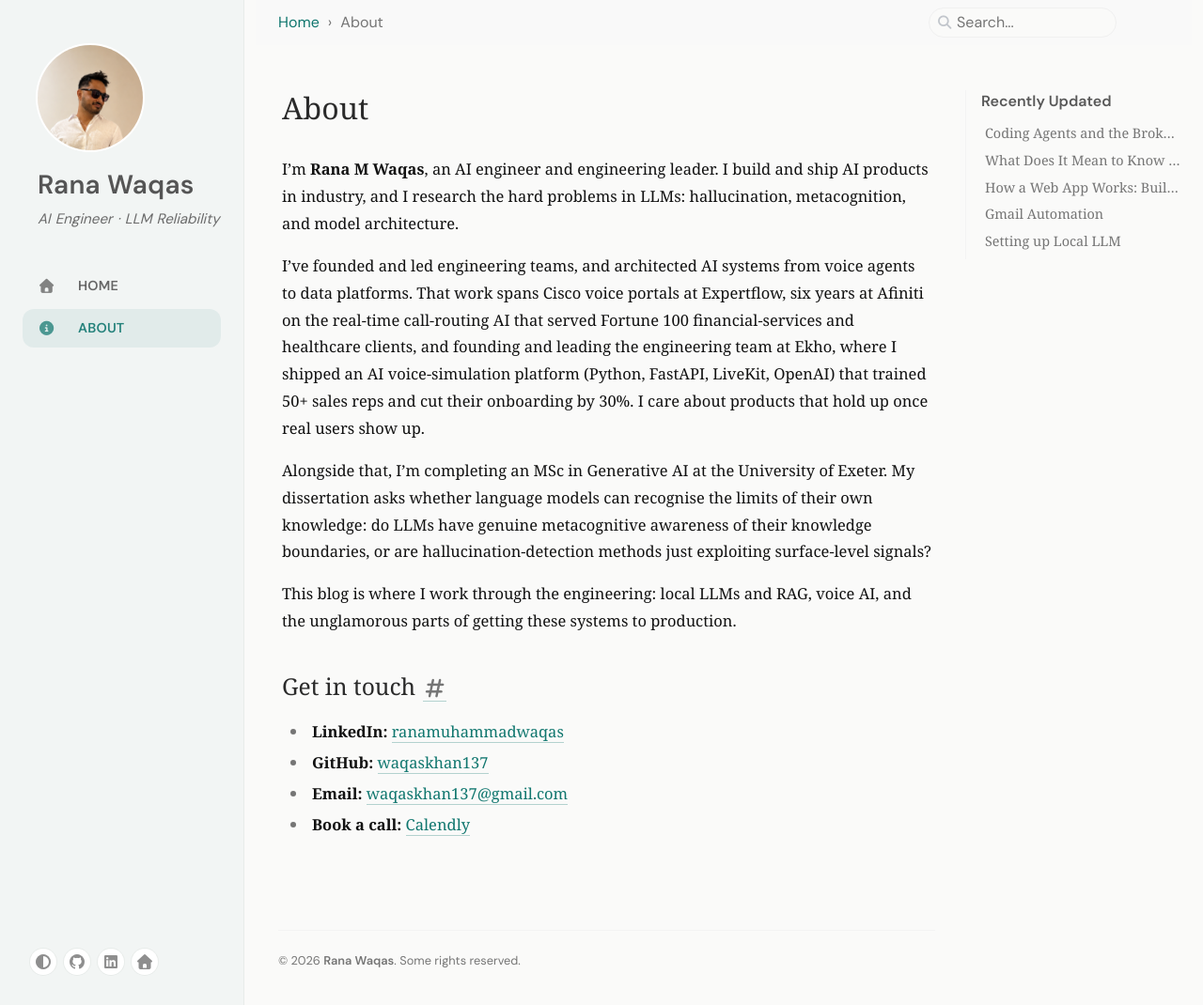
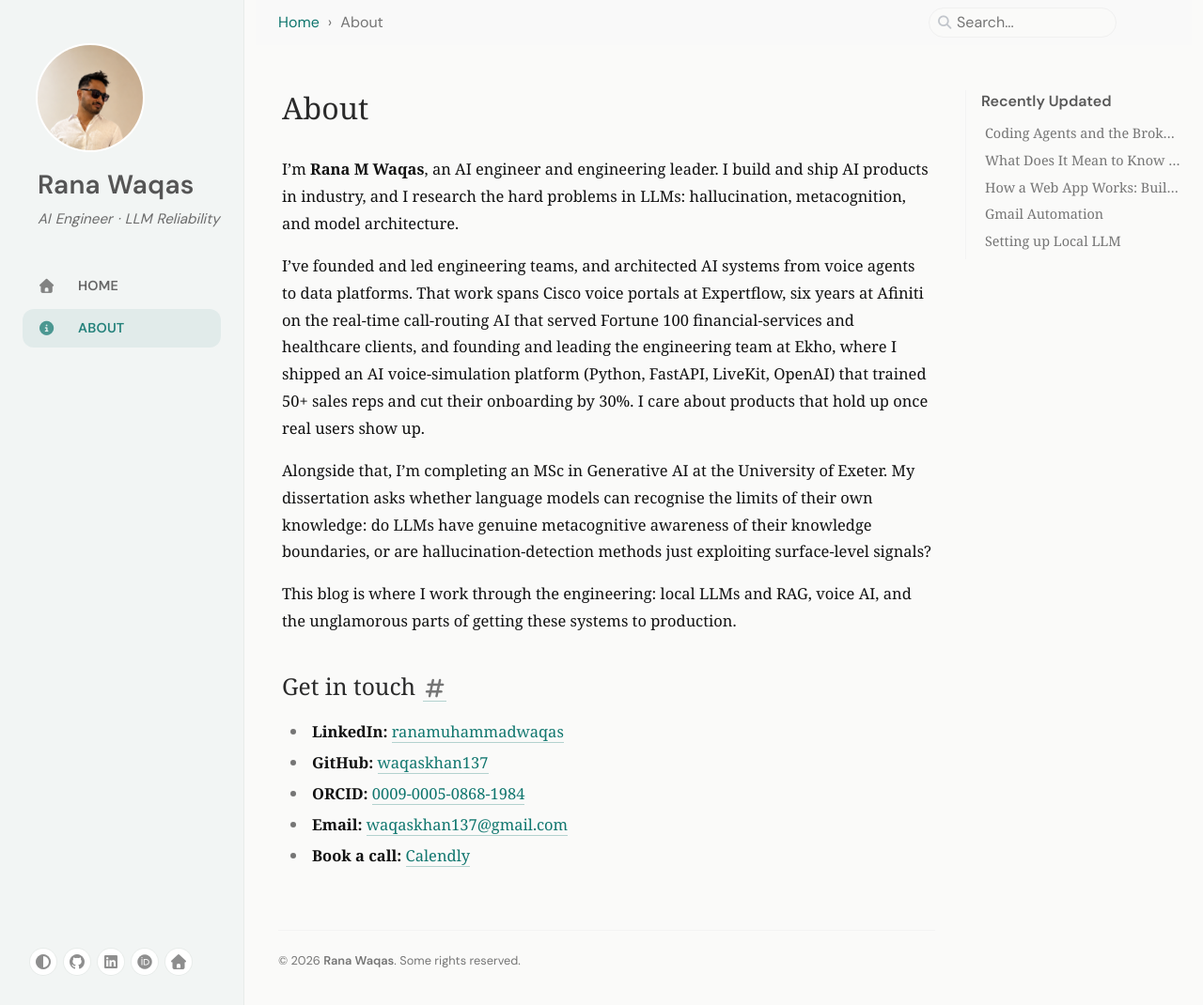
Before and after one commit to ranawaqas-ai/blog, a Jekyll site: the page built from _tabs/about.md, in a window 1280 px wide and 1070 px high. Shown: the whole window at 94% size. Built offline with Jekyll 4.4.1, drawn with Linux system fonts in a browser that asks for light colours; cached includes are drawn as plain includes; nearby versions of some CDN libraries.

Commit message:
feat: ORCID on sidebar, About, and sameAs
Co-Authored-By: Claude Opus 4.8 <noreply@anthropic.com>

```diff
--- a/_config.yml
+++ b/_config.yml
@@ -29,6 +29,7 @@ social:
   links:
     - https://www.linkedin.com/in/ranamuhammadwaqas
     - https://github.com/waqaskhan137
+    - https://orcid.org/0009-0005-0868-1984
 
 analytics:
   google:
--- a/_data/contact.yml
+++ b/_data/contact.yml
@@ -8,6 +8,10 @@
   icon: "fa-brands fa-linkedin"
   url: "https://www.linkedin.com/in/ranamuhammadwaqas/"
 
+- type: orcid
+  icon: "fa-brands fa-orcid"
+  url: "https://orcid.org/0009-0005-0868-1984"
+
 - type: portfolio
   icon: "fa-solid fa-house"
   url: "https://waqasrana.space"
--- a/_tabs/about.md
+++ b/_tabs/about.md
@@ -17,5 +17,6 @@ voice AI, and the unglamorous parts of getting these systems to production.
 
 - **LinkedIn:** [ranamuhammadwaqas](https://www.linkedin.com/in/ranamuhammadwaqas/)
 - **GitHub:** [waqaskhan137](https://github.com/waqaskhan137)
+- **ORCID:** [0009-0005-0868-1984](https://orcid.org/0009-0005-0868-1984)
 - **Email:** [waqaskhan137@gmail.com](mailto:waqaskhan137@gmail.com)
 - **Book a call:** [Calendly](https://calendly.com/waqaskhan137/one-on-one-session)
```
